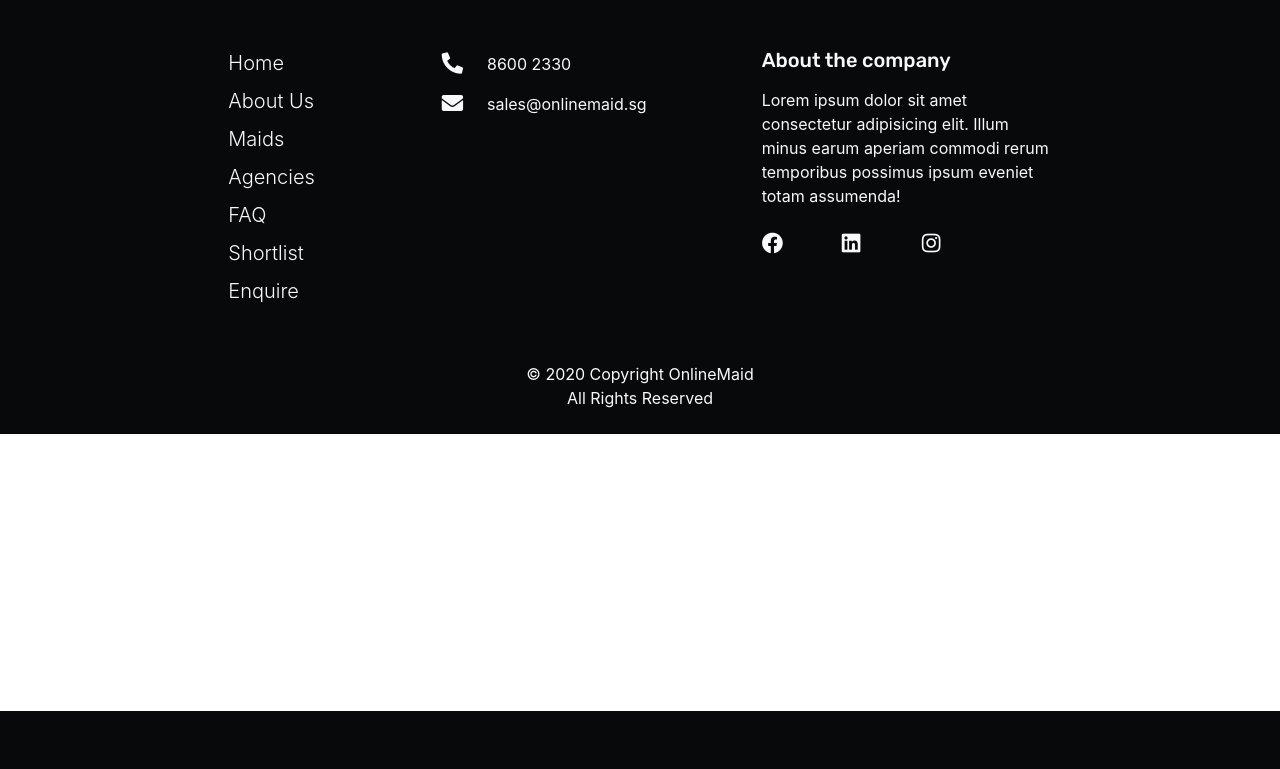
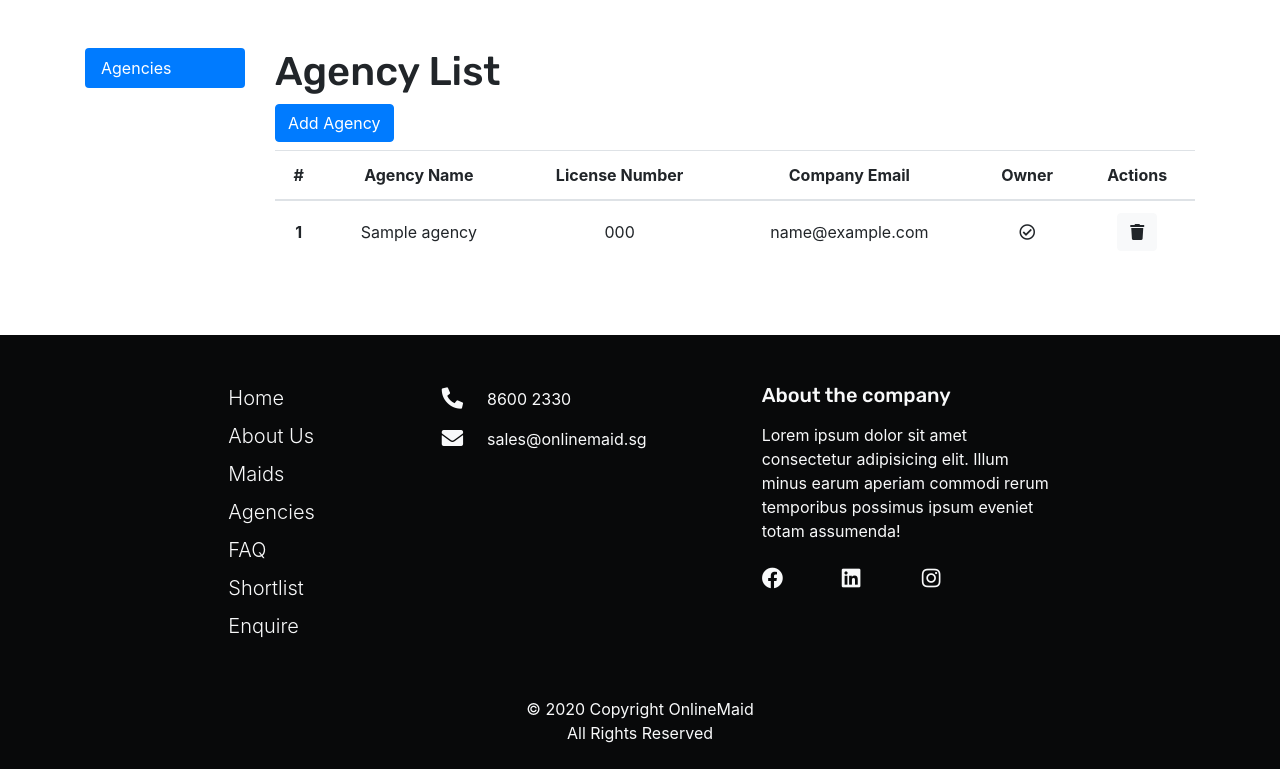
Before and after one commit to johnbenedictyan/Online-Helper-Website, a Django app: page /admin-panel/ in a window 1280 px wide. Shown: the part 89-858 px from the top of the page. Before the commit the page ends 800 px from the top, so only its background shows below. Run offline with Django 3.2, Linux system fonts and the light colour scheme; a user stored in the database is signed in; tables that the repository leaves empty hold one stand-in row (values such as "Sample post"); parts of the project's set-up code (start-up, migrations or seed data) failed here and were passed over; some libraries are stand-ins or nearby versions.

Commit message:
Updated the admin panel html page.

```diff
--- a/website/templates/admin-panel.html
+++ b/website/templates/admin-panel.html
@@ -1,7 +1,66 @@
 {% extends 'base.html' %}
 {% load static %}
 {% block main_content %}
-<section>
-
+<section class="py-5">
+    <div class="container">
+        <div class="row">
+            <div class="col-2">
+                <div class="nav flex-column nav-pills" id="v-pills-tab" role="tablist" aria-orientation="vertical">
+                <a class="nav-link active" id="v-pills-agency-tab" data-toggle="pill" href="#v-pills-agency" role="tab" aria-controls="v-pills-agency" aria-selected="true">Agencies</a>
+                </div>
+            </div>
+            <div class="col-10">
+                <div class="tab-content" id="v-pills-tabContent">
+                <div class="tab-pane fade show active" id="v-pills-agency" role="tabpanel" aria-labelledby="v-pills-agency-tab">
+                    <div class="row">
+                        <div class="col">
+                            <h1>Agency List</h1>
+                            <a href="{% url 'agency_create' %}" class="btn btn-primary">Add Agency</a>
+                        </div>
+                    </div>
+                    <div class="row">
+                        <div class="col my-2">
+                            <table class="table">
+                                <thead>
+                                    <tr>
+                                        <th class="text-center" scope="col">#</th>
+                                        <th class="text-center" scope="col">Agency Name</th>
+                                        <th class="text-center" scope="col">License Number</th>
+                                        <th class="text-center" scope="col">Company Email</th>
+                                        <th class="text-center" scope="col">Owner</th>
+                                        <th class="text-center" scope="col">Actions</th>
+                                    </tr>
+                                </thead>
+                                <tbody>
+                                    {% for agency in agencies %}
+                                    <tr>
+                                        <th class="align-middle text-center" scope="row">{{agency.pk}}</th>
+                                        <td class="align-middle text-center">{{agency.name}}</td>
+                                        <td class="align-middle text-center">{{agency.license_number}}</td>
+                                        <td class="align-middle text-center">{{agency.company_email}}</td>
+                                        <td class="align-middle text-center">
+                                            {% if agency.owners.count == 1 %}
+                                                <i class="far fa-check-circle"></i>
+                                            {% else %}
+                                                <i class="far fa-times-circle"></i>
+                                            {% endif %}
+                                        </td>
+                                        <td class="align-middle text-center">
+                                            {% if agency.owners.count != 1%}
+                                                <a href="{% url 'agency_owner_create' agency.pk %}" class="btn btn-light"><i class="fas fa-user-plus"></i></a>
+                                            {% endif %}
+                                            <a href="" class="btn btn-light"><i class="fas fa-trash"></i></a>
+                                        </td>
+                                    </tr>
+                                    {% endfor %}
+                                </tbody>
+                            </table>
+                        </div>
+                    </div>
+                </div>
+                </div>
+            </div>
+        </div>
+    </div>
 </section>
 {% endblock main_content %}
```
